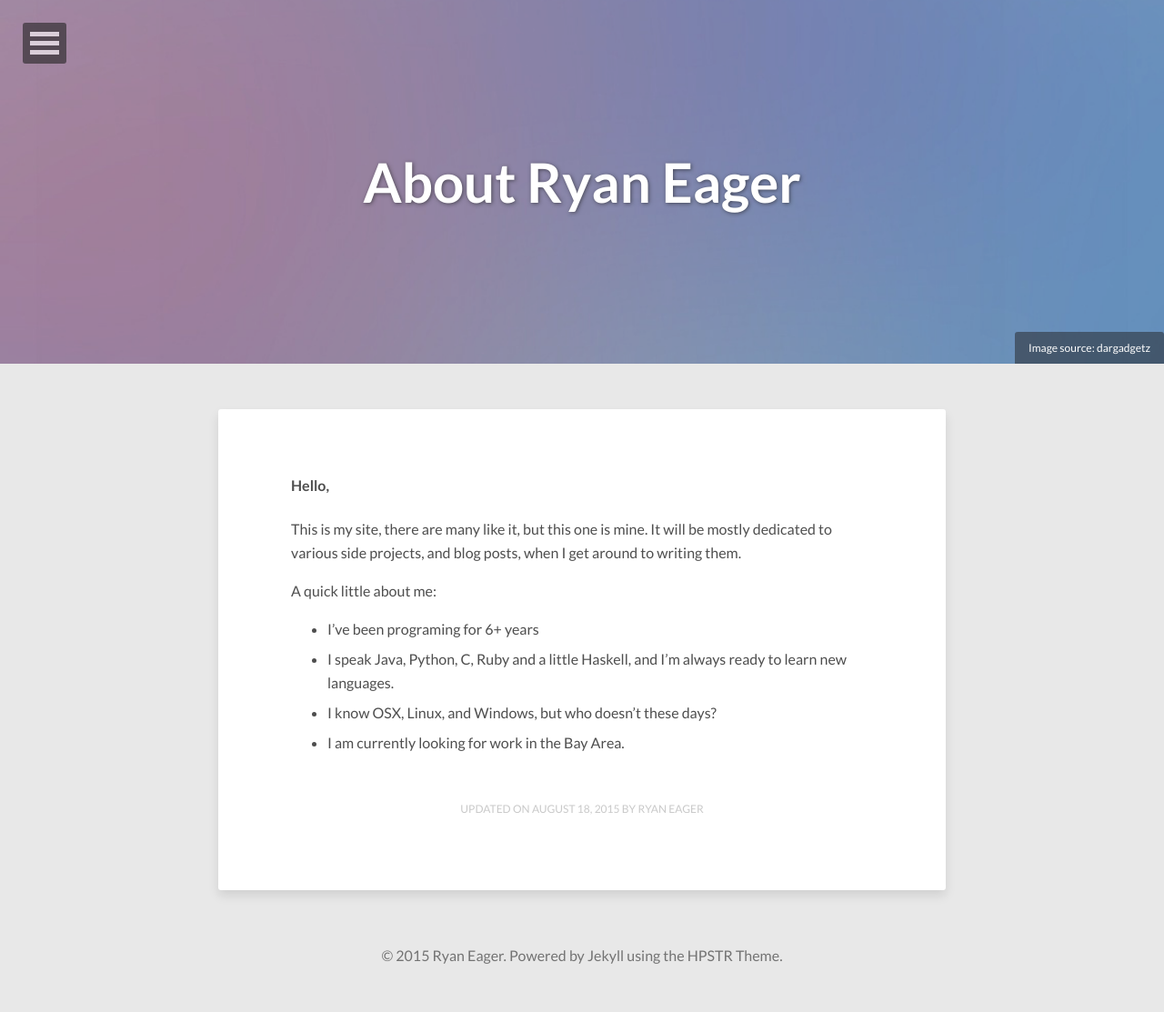
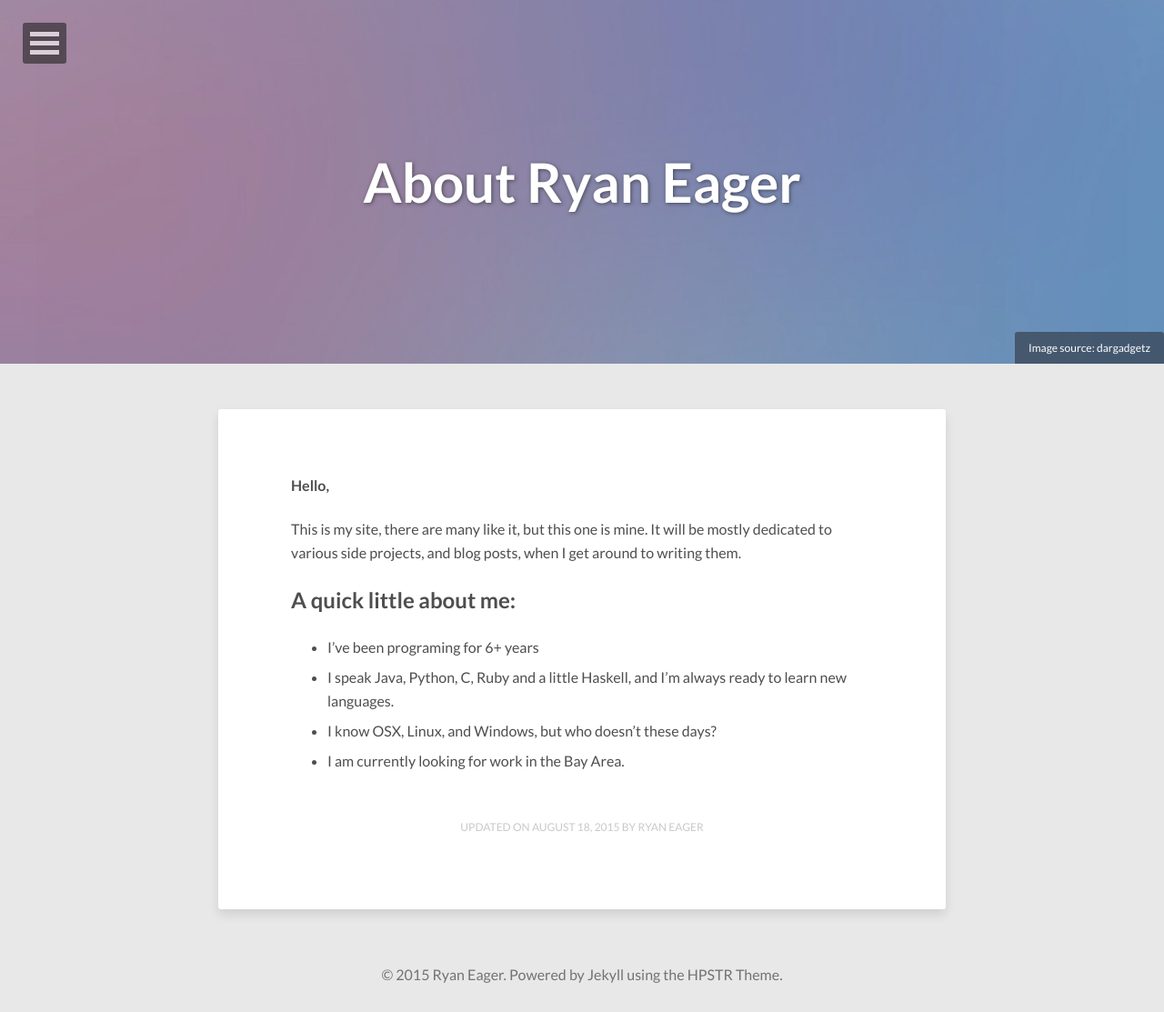
Before and after one commit to RyanEager/ryaneager.github.io, a Jekyll site: the page built from about/index.md, in a window 1280 px wide. Shown: the whole page at 91% size. Built offline with Jekyll 4.4.1, drawn with Linux system fonts in a browser that asks for light colours; nearby versions of some CDN libraries; before the commit the page ends 1092 px from its top, so only the background shows below that.

Commit message:
fixed formating

```diff
--- a/about/index.md
+++ b/about/index.md
@@ -12,7 +12,8 @@ modified: 2015-08-18
 ####Hello,
 This is my site, there are many like it, but this one is mine. It will be mostly dedicated to various side projects, and blog posts, when I get around to writing them.
 
-A quick little about me:
+## A quick little about me:
+
  * I've been programing for 6+ years
  * I speak Java, Python, C, Ruby and a little Haskell,
    and I'm always ready to learn new languages.
```
